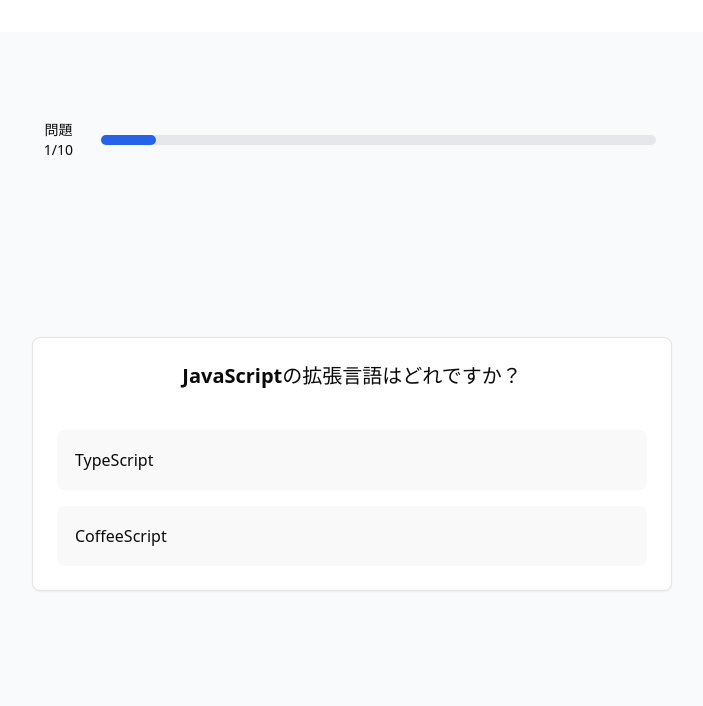
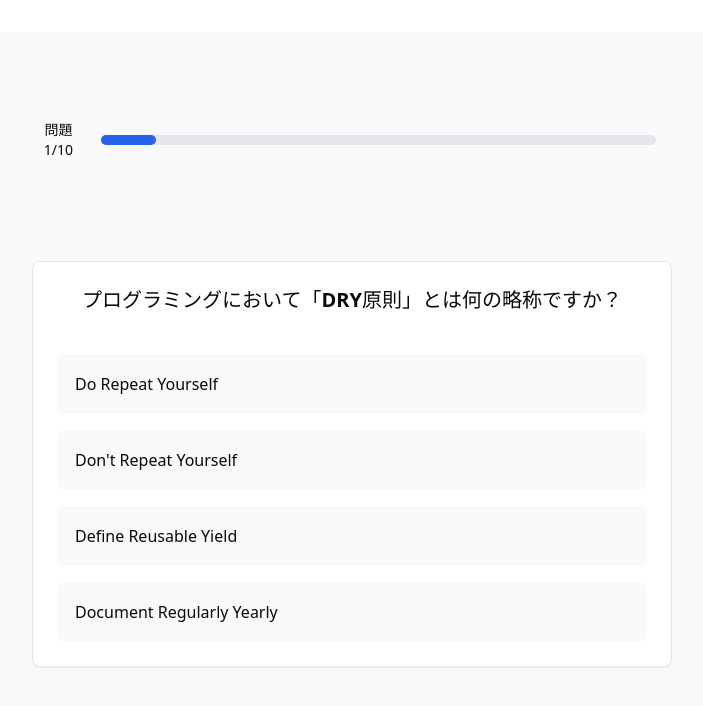
Before and after one commit to noplan-inc/quiz-front-poc, a React (Vite) app: page / in a window 1280 px wide. Shown: the top 706 px of the page, without its empty margins (288-991 px from the left). Built offline with nearby package versions, Linux system fonts and the light colour scheme.

Commit message:
feat: 順序選択問題（orderSelection）タイプのクイズコンポーネントを追加

```diff
--- /dev/null
+++ b/src/components/quiz/OrderSelectionQuiz.tsx
@@ -0,0 +1,210 @@
+import type { OrderSelectionQuizProps } from "@/types/quiz";
+import { useState } from "react";
+import { DndProvider, useDrag, useDrop } from "react-dnd";
+import { HTML5Backend } from "react-dnd-html5-backend";
+import type { DropTargetMonitor, DragSourceMonitor } from "react-dnd";
+
+/**
+ * 順序選択問題を表示するコンポーネント
+ */
+export const OrderSelectionQuiz: React.FC<
+    OrderSelectionQuizProps & { imageUrl?: string; imageAlt?: string }
+> = ({ question, choices, onAnswer, imageUrl, imageAlt }) => {
+    // 並び替え可能な選択肢の状態
+    const [items, setItems] = useState(() =>
+        // ランダムな順序で初期化（初期表示では順番をシャッフル）
+        [...choices].sort(() => Math.random() - 0.5)
+    );
+
+    // ユーザーの回答が正しいかどうかの状態
+    const [isAnswered, setIsAnswered] = useState(false);
+    const [isCorrect, setIsCorrect] = useState<boolean | null>(null);
+
+    // 項目を移動する関数
+    const moveItem = (dragIndex: number, hoverIndex: number) => {
+        const newItems = [...items];
+        const draggedItem = newItems[dragIndex];
+
+        // 配列から要素を削除してから挿入
+        newItems.splice(dragIndex, 1);
+        newItems.splice(hoverIndex, 0, draggedItem);
+
+        setItems(newItems);
+    };
+
+    // 回答を確認する関数
+    const checkAnswer = () => {
+        // 現在の順序が正しいかどうかを確認
+        const isAnswerCorrect = items.every(
+            (item, index) => item.order === index + 1
+        );
+
+        setIsCorrect(isAnswerCorrect);
+        setIsAnswered(true);
+
+        // 回答のIDを順番に配列として渡す
+        onAnswer(items.map((item) => item.id));
+    };
+
+    return (
+        <div className="p-4 bg-white rounded-lg shadow">
+            {/* 問題文 */}
+            <h2 className="text-xl font-bold mb-4">{question}</h2>
+
+            {/* 画像があれば表示 */}
+            {imageUrl && (
+                <div className="mb-4">
+                    <img
+                        src={imageUrl}
+                        alt={imageAlt || "問題の画像"}
+                        className="max-w-full rounded"
+                    />
+                </div>
+            )}
+
+            {/* 選択肢 */}
+            <div className="mb-6">
+                <DndProvider backend={HTML5Backend}>
+                    <div className="space-y-2">
+                        {items.map((item, index) => (
+                            <DraggableItem
+                                key={item.id}
+                                id={item.id}
+                                index={index}
+                                text={item.text}
+                                isAnswered={isAnswered}
+                                isCorrect={
+                                    isAnswered && item.order === index + 1
+                                }
+                                moveItem={moveItem}
+                            />
+                        ))}
+                    </div>
+                </DndProvider>
+            </div>
+
+            {/* 回答ボタン */}
+            <div className="mt-4">
+                <button
+                    type="button"
+                    onClick={checkAnswer}
+                    disabled={isAnswered}
+                    className={`px-4 py-2 rounded font-medium ${
+                        isAnswered
+                            ? "bg-gray-300 cursor-not-allowed"
+                            : "bg-blue-500 text-white hover:bg-blue-600"
+                    }`}
+                >
+                    確認する
+                </button>
+
+                {/* 回答後のフィードバック */}
+                {isAnswered && (
+                    <div
+                        className={`mt-4 p-3 rounded ${
+                            isCorrect
+                                ? "bg-green-100 text-green-800"
+                                : "bg-red-100 text-red-800"
+                        }`}
+                    >
+                        {isCorrect
+                            ? "正解です！正しい順序に並べることができました。"
+                            : "不正解です。もう一度挑戦してみましょう。"}
+                    </div>
+                )}
+            </div>
+        </div>
+    );
+};
+
+// ドラッグ可能な項目のコンポーネント
+interface DraggableItemProps {
+    id: string;
+    index: number;
+    text: string;
+    isAnswered: boolean;
+    isCorrect: boolean;
+    moveItem: (dragIndex: number, hoverIndex: number) => void;
+}
+
+const DraggableItem: React.FC<DraggableItemProps> = ({
+    id,
+    index,
+    text,
+    isAnswered,
+    isCorrect,
+    moveItem,
+}) => {
+    // ドラッグ&ドロップの実装
+    const [{ isDragging }, drag] = useDrag({
+        type: "item",
+        item: { id, index },
+        collect: (monitor: DragSourceMonitor) => ({
+            isDragging: monitor.isDragging(),
+        }),
+        canDrag: !isAnswered, // 回答済みの場合はドラッグ不可
+    });
+
+    const [, drop] = useDrop({
+        accept: "item",
+        hover: (
+            item: { id: string; index: number },
+            monitor: DropTargetMonitor
+        ) => {
+            if (!monitor.isOver({ shallow: true })) return;
+
+            const dragIndex = item.index;
+            const hoverIndex = index;
+
+            // 同じ位置の場合は何もしない
+            if (dragIndex === hoverIndex) return;
+
+            // 項目を移動
+            moveItem(dragIndex, hoverIndex);
+
+            // ドラッグしている項目のインデックスを更新
+            item.index = hoverIndex;
+        },
+        canDrop: !isAnswered, // 回答済みの場合はドロップ不可
+    });
+
+    // ドラッグ中のスタイル
+    const opacity = isDragging ? 0.5 : 1;
+
+    // 回答後のスタイル
+    let backgroundColor = "bg-white";
+    if (isAnswered) {
+        backgroundColor = isCorrect ? "bg-green-100" : "bg-red-100";
+    }
+
+    return (
+        <div
+            ref={(node) => drag(drop(node))}
+            draggable={!isAnswered}
+            className={`p-3 border rounded cursor-move flex items-center ${backgroundColor}`}
+            style={{ opacity }}
+        >
+            <div className="flex-1">
+                <span className="font-medium">{text}</span>
+            </div>
+            {!isAnswered && (
+                <div className="text-gray-400">
+                    <svg
+                        xmlns="http://www.w3.org/2000/svg"
+                        className="h-5 w-5"
+                        fill="none"
+                        viewBox="0 0 24 24"
+                        stroke="currentColor"
+                    >
+                        <path
+                            strokeLinecap="round"
+                            strokeLinejoin="round"
+                            strokeWidth={2}
+                            d="M4 6h16M4 12h16M4 18h16"
+                        />
+                    </svg>
+                </div>
+            )}
+        </div>
+    );
+};
--- a/src/data/sampleQuizData.ts
+++ b/src/data/sampleQuizData.ts
@@ -1,161 +1,178 @@
 import type { QuizProps } from "@/types/quiz";
 
 export const sampleQuizzes: QuizProps[] = [
-    // タイプ0: 一問一答(2択) - テキスト問題文
+    // 1. テキスト問題 (4択)
     {
-        id: "0-1",
+        id: "1",
         type: "text",
-        question: "JavaScriptの拡張言語はどれですか？",
+        question: "プログラミングにおいて「DRY原則」とは何の略称ですか？",
         choices: [
-            { id: "a", text: "TypeScript", isCorrect: true },
-            { id: "b", text: "CoffeeScript", isCorrect: false },
+            { id: "a", text: "Do Repeat Yourself", isCorrect: false },
+            { id: "b", text: "Don't Repeat Yourself", isCorrect: true },
+            { id: "c", text: "Define Reusable Yield", isCorrect: false },
+            { id: "d", text: "Document Regularly Yearly", isCorrect: false },
         ],
         onAnswer: () => {},
     },
 
-    // タイプ0: 一問一答(2択) - テキスト&画像問題
+    // 2. 画像付きの問題 (4択)
     {
-        id: "0-2",
+        id: "2",
         type: "image",
-        question: "この画像はどの都市の風景ですか？",
-        imageUrl: "https://picsum.photos/id/1018/600/400",
-        imageAlt: "都市の風景",
+        question: "この画像は何を表していますか？",
+        imageUrl: "https://picsum.photos/id/0/500/300",
+        imageAlt: "ノートパソコンとコーヒーカップの画像",
         choices: [
-            { id: "a", text: "東京", isCorrect: false },
-            { id: "b", text: "京都", isCorrect: true },
+            { id: "a", text: "プログラミング環境", isCorrect: true },
+            { id: "b", text: "カフェの風景", isCorrect: false },
+            { id: "c", text: "オフィスデスク", isCorrect: false },
+            { id: "d", text: "デジタルアート", isCorrect: false },
         ],
         onAnswer: () => {},
     },
 
-    // タイプ0: 一問一答(2択) - テキスト&動画問題
+    // 3. 動画付きの問題 (4択)
     {
-        id: "0-3",
+        id: "3",
         type: "video",
-        question: "このビデオでは何について説明していますか？",
+        question: "この動画で主に紹介されているのは何ですか？",
         videoUrl: "https://www.w3schools.com/html/mov_bbb.mp4",
-        poster: "https://www.w3schools.com/images/w3schools_logo_436_2.png",
+        poster: "https://www.w3schools.com/images/picture.jpg",
         choices: [
-            { id: "a", text: "プログラミング言語", isCorrect: false },
-            { id: "b", text: "自然の風景", isCorrect: true },
+            { id: "a", text: "宇宙の風景", isCorrect: false },
+            { id: "b", text: "都市の景観", isCorrect: false },
+            { id: "c", text: "自然の生態系", isCorrect: true },
+            { id: "d", text: "海洋生物", isCorrect: false },
         ],
         onAnswer: () => {},
     },
 
-    // タイプ0: 一問一答(2択) - テキスト&音声問題
+    // 4. 音声付きの問題 (4択)
     {
-        id: "0-4",
+        id: "4",
         type: "audio",
-        question: "この音声で聞こえる楽器は何ですか？",
+        question: "この音声で聞こえる動物は何ですか？",
         audioUrl: "https://www.w3schools.com/html/horse.mp3",
         choices: [
-            { id: "a", text: "ピアノ", isCorrect: false },
-            { id: "b", text: "ドラム", isCorrect: true },
+            { id: "a", text: "犬", isCorrect: false },
+            { id: "b", text: "猫", isCorrect: false },
+            { id: "c", text: "馬", isCorrect: true },
+            { id: "d", text: "鳥", isCorrect: false },
         ],
         onAnswer: () => {},
     },
 
-    // タイプ1: 一問一答(2択) 選択肢が画像ver - テキスト問題文
+    // 5. 選択肢が画像の問題
     {
-        id: "1-1",
+        id: "5",
         type: "imageChoice",
-        question: "正しいロゴはどちらですか？",
+        question: "次のうち、Reactのロゴはどれですか？",
         choices: [
             {
                 id: "a",
                 imageUrl:
-                    "https://www.w3schools.com/images/w3schools_logo_436_2.png",
-                imageAlt: "W3Schoolsロゴ",
+                    "https://upload.wikimedia.org/wikipedia/commons/thumb/a/a7/React-icon.svg/512px-React-icon.svg.png",
+                imageAlt: "Reactロゴ",
                 isCorrect: true,
             },
             {
                 id: "b",
-                imageUrl: "https://picsum.photos/id/237/200/100",
-                imageAlt: "別のロゴ",
+                imageUrl:
+                    "https://upload.wikimedia.org/wikipedia/commons/thumb/9/95/Vue.js_Logo_2.svg/512px-Vue.js_Logo_2.svg.png",
+                imageAlt: "Vueロゴ",
+                isCorrect: false,
+            },
+            {
+                id: "c",
+                imageUrl:
+                    "https://upload.wikimedia.org/wikipedia/commons/thumb/c/cf/Angular_full_color_logo.svg/512px-Angular_full_color_logo.svg.png",
+                imageAlt: "Angularロゴ",
+                isCorrect: false,
+            },
+            {
+                id: "d",
+                imageUrl:
+                    "https://upload.wikimedia.org/wikipedia/commons/thumb/9/99/Unofficial_JavaScript_logo_2.svg/512px-Unofficial_JavaScript_logo_2.svg.png",
+                imageAlt: "JavaScriptロゴ",
                 isCorrect: false,
             },
         ],
         onAnswer: () => {},
     },
 
-    // タイプ1: 一問一答(2択) 選択肢が画像ver - テキスト&音声問題
+    // 6. 複数回答可能な問題
     {
-        id: "1-2",
-        type: "imageChoice",
-        question: "この音声に最も関連する画像はどちらですか？",
-        audioUrl: "https://www.w3schools.com/html/horse.mp3",
+        id: "6",
+        type: "multiAnswer",
+        question:
+            "次のうち、JavaScriptのフレームワークはどれですか？（複数選択可）",
         choices: [
-            {
-                id: "a",
-                imageUrl: "https://picsum.photos/id/237/200/200",
-                imageAlt: "犬の画像",
-                isCorrect: false,
-            },
-            {
-                id: "b",
-                imageUrl: "https://picsum.photos/id/1074/200/200",
-                imageAlt: "馬の画像",
-                isCorrect: true,
-            },
+            { id: "a", text: "React", isCorrect: true },
+            { id: "b", text: "Angular", isCorrect: true },
+            { id: "c", text: "Django", isCorrect: false },
+            { id: "d", text: "Vue.js", isCorrect: true },
         ],
         onAnswer: () => {},
     },
 
-    // タイプ2: 一問一答(4択) - テキスト問題文
+    // 7. 順序選択問題
     {
-        id: "2-1",
-        type: "text",
-        question: "次のうち、日本の首都はどれですか？",
+        id: "7",
+        type: "orderSelection",
+        question: "ソフトウェア開発ライフサイクルの正しい順序を選んでください",
         choices: [
-            { id: "a", text: "大阪", isCorrect: false },
-            { id: "b", text: "京都", isCorrect: false },
-            { id: "c", text: "東京", isCorrect: true },
-            { id: "d", text: "横浜", isCorrect: false },
+            { id: "a", text: "計画", order: 1 },
+            { id: "b", text: "分析", order: 2 },
+            { id: "c", text: "設計", order: 3 },
+            { id: "d", text: "実装", order: 4 },
+            { id: "e", text: "テスト", order: 5 },
+            { id: "f", text: "運用・保守", order: 6 },
         ],
         onAnswer: () => {},
     },
 
-    // タイプ2: 一問一答(4択) - テキスト&画像問題
+    // 8. 画像付きの順序選択問題
     {
-        id: "2-2",
-        type: "image",
-        question: "この画像はどの動物ですか？",
-        imageUrl: "https://picsum.photos/id/237/400/300",
-        imageAlt: "動物の写真",
+        id: "8",
+        type: "orderSelection",
+        question: "ソフトウェア開発のステップを正しい順序に並べてください",
+        imageUrl: "https://picsum.photos/id/0/500/300",
+        imageAlt: "ソフトウェア開発の図",
         choices: [
-            { id: "a", text: "猫", isCorrect: false },
-            { id: "b", text: "犬", isCorrect: true },
-            { id: "c", text: "うさぎ", isCorrect: false },
-            { id: "d", text: "ハムスター", isCorrect: false },
+            { id: "a", text: "要件定義", order: 1 },
+            { id: "b", text: "設計", order: 2 },
+            { id: "c", text: "実装", order: 3 },
+            { id: "d", text: "テスト", order: 4 },
+            { id: "e", text: "デプロイ", order: 5 },
         ],
         onAnswer: () => {},
     },
 
-    // タイプ4: 一問多答(4択) - テキスト問題文
+    // 9. 音声付きの問題 (別バージョン)
     {
-        id: "4-1",
-        type: "multiAnswer",
-        question: "次のうち、果物はどれですか？（複数選択可）",
+        id: "9",
+        type: "audio",
+        question: "この音声で説明されているのは何についてですか？",
+        audioUrl: "https://www.w3schools.com/tags/horse.ogg",
         choices: [
-            { id: "a", text: "りんご", isCorrect: true },
-            { id: "b", text: "トマト", isCorrect: true },
-            { id: "c", text: "じゃがいも", isCorrect: false },
-            { id: "d", text: "キュウリ", isCorrect: false },
+            { id: "a", text: "プログラミング言語", isCorrect: false },
+            { id: "b", text: "データベース", isCorrect: false },
+            { id: "c", text: "動物の鳴き声", isCorrect: true },
+            { id: "d", text: "自然環境", isCorrect: false },
         ],
         onAnswer: () => {},
     },
 
-    // タイプ4: 一問多答(4択) - テキスト&画像問題
+    // 10. 複数回答可能な問題 (別バージョン)
     {
-        id: "4-2",
+        id: "10",
         type: "multiAnswer",
-        question: "この画像の中に含まれるものをすべて選んでください",
-        imageUrl: "https://picsum.photos/id/1084/400/300",
-        imageAlt: "風景写真",
+        question: "次のうち、モバイルOSはどれですか？（複数選択可）",
         choices: [
-            { id: "a", text: "山", isCorrect: true },
-            { id: "b", text: "川", isCorrect: true },
-            { id: "c", text: "建物", isCorrect: false },
-            { id: "d", text: "自動車", isCorrect: false },
+            { id: "a", text: "iOS", isCorrect: true },
+            { id: "b", text: "Android", isCorrect: true },
+            { id: "c", text: "Windows", isCorrect: false },
+            { id: "d", text: "MacOS", isCorrect: false },
         ],
         onAnswer: () => {},
     },
```
Also changed, not shown: src/components/quiz/QuizItem.tsx (+22 -3 lines), src/types/quiz.ts (+18 -1 lines), 1 other file (tests, documents, lock files or other folders).
